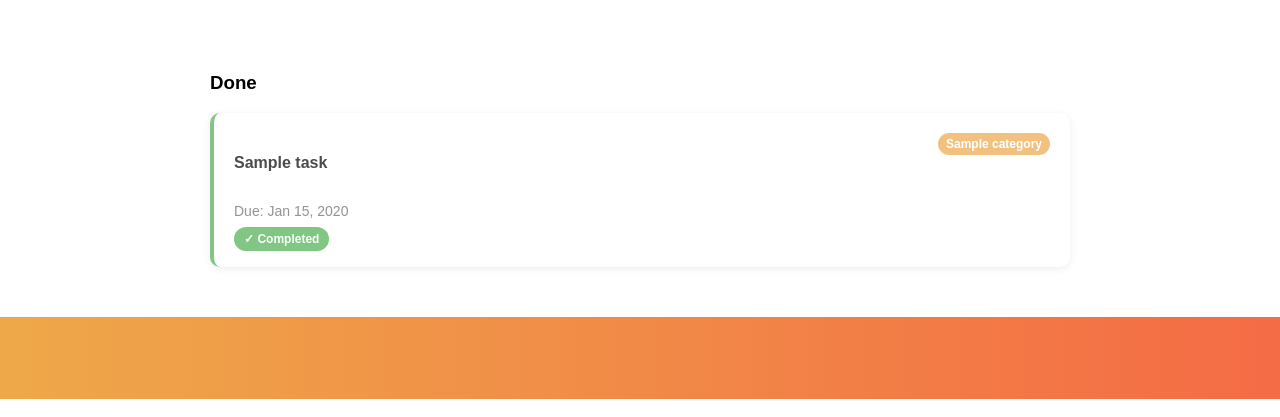
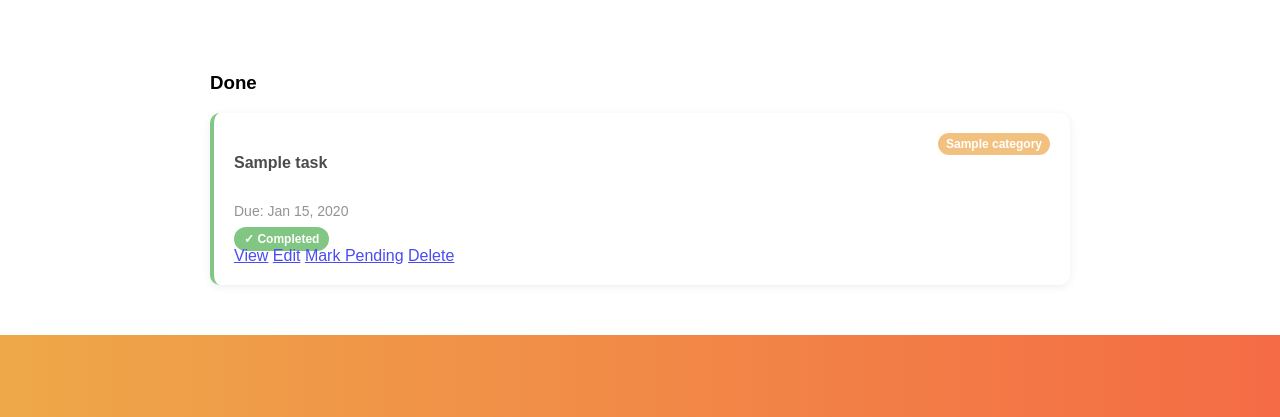
Before and after one commit to ByteNadeem/Ticksy, a Django app: page /tasks/ in a window 1280 px wide. Shown: the part 439-856 px from the top of the page. Run offline with Django 4.2, Linux system fonts and the light colour scheme; tables that the repository leaves empty hold one stand-in row (values such as "Sample post"); some libraries are stand-ins or nearby versions; some web fonts are replaced.

Commit message:
Complete CRUD implementation: Add action buttons to main tasks page
- Add View, Edit, Delete, and Toggle buttons to each task card
- Different toggle text for pending vs completed tasks
- Complete user interface for full CRUD functionality

```diff
--- a/tasks/templates/tasks_page.html
+++ b/tasks/templates/tasks_page.html
@@ -67,6 +67,12 @@
                                                 <span class="status pending">○ Pending</span>
                                             </div>
                                         </div>
+                                        <div class="task-actions">
+                                            <a href="{% url 'task_detail' task.id %}" class="btn-small">View</a>
+                                            <a href="{% url 'task_edit' task.id %}" class="btn-small">Edit</a>
+                                            <a href="{% url 'task_toggle_complete' task.id %}" class="btn-small">Complete</a>
+                                            <a href="{% url 'task_delete' task.id %}" class="btn-small btn-danger">Delete</a>
+                                        </div>
                                     </div>
                                     {% endfor %}
                                 </div>
@@ -96,6 +102,12 @@
                                                 <span class="status completed">✓ Completed</span>
                                             </div>
                                         </div>
+                                        <div class="task-actions">
+                                            <a href="{% url 'task_detail' task.id %}" class="btn-small">View</a>
+                                            <a href="{% url 'task_edit' task.id %}" class="btn-small">Edit</a>
+                                            <a href="{% url 'task_toggle_complete' task.id %}" class="btn-small">Mark Pending</a>
+                                            <a href="{% url 'task_delete' task.id %}" class="btn-small btn-danger">Delete</a>
+                                        </div>
                                     </div>
                                     {% endfor %}
                                 </div>
```
